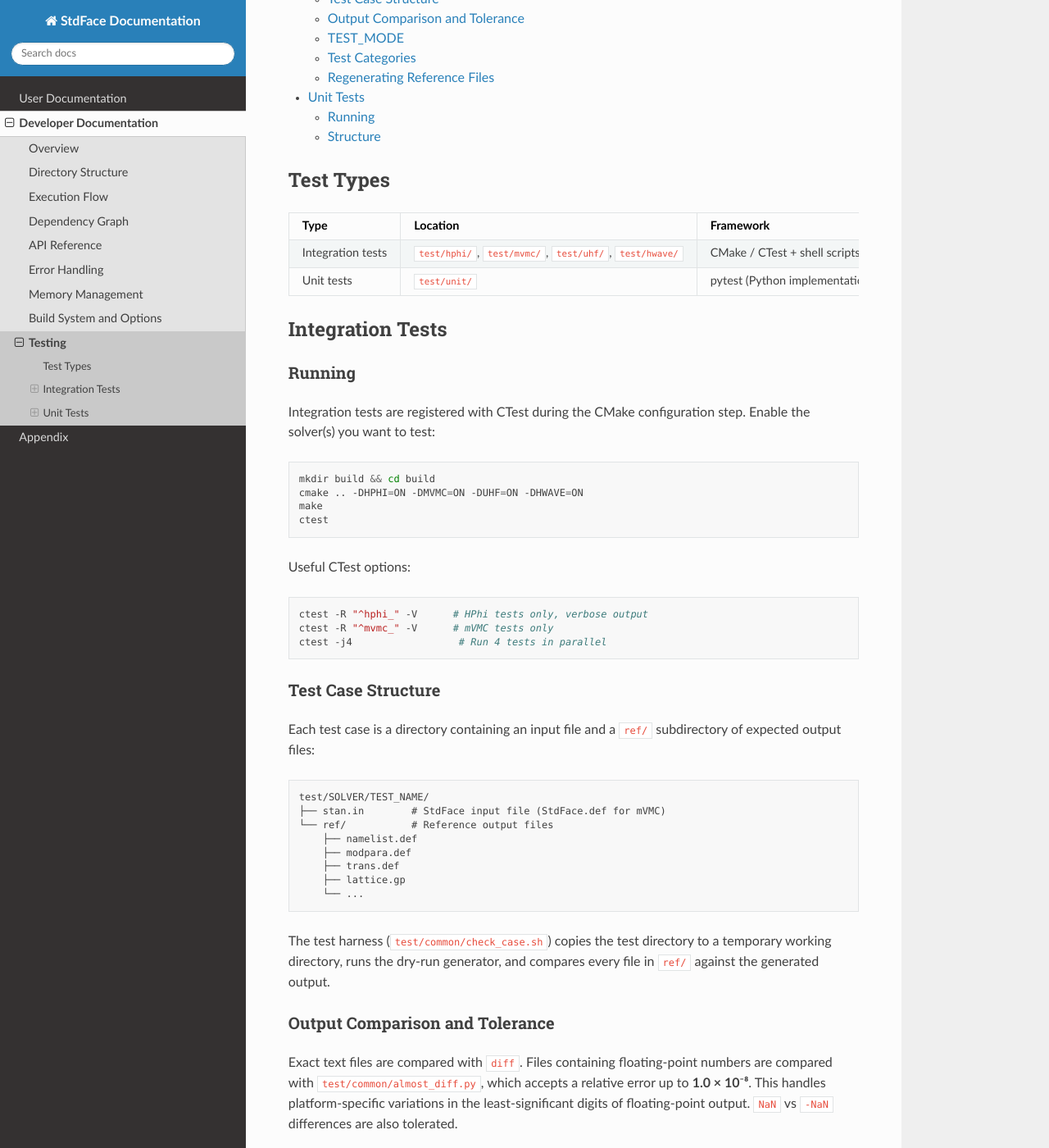
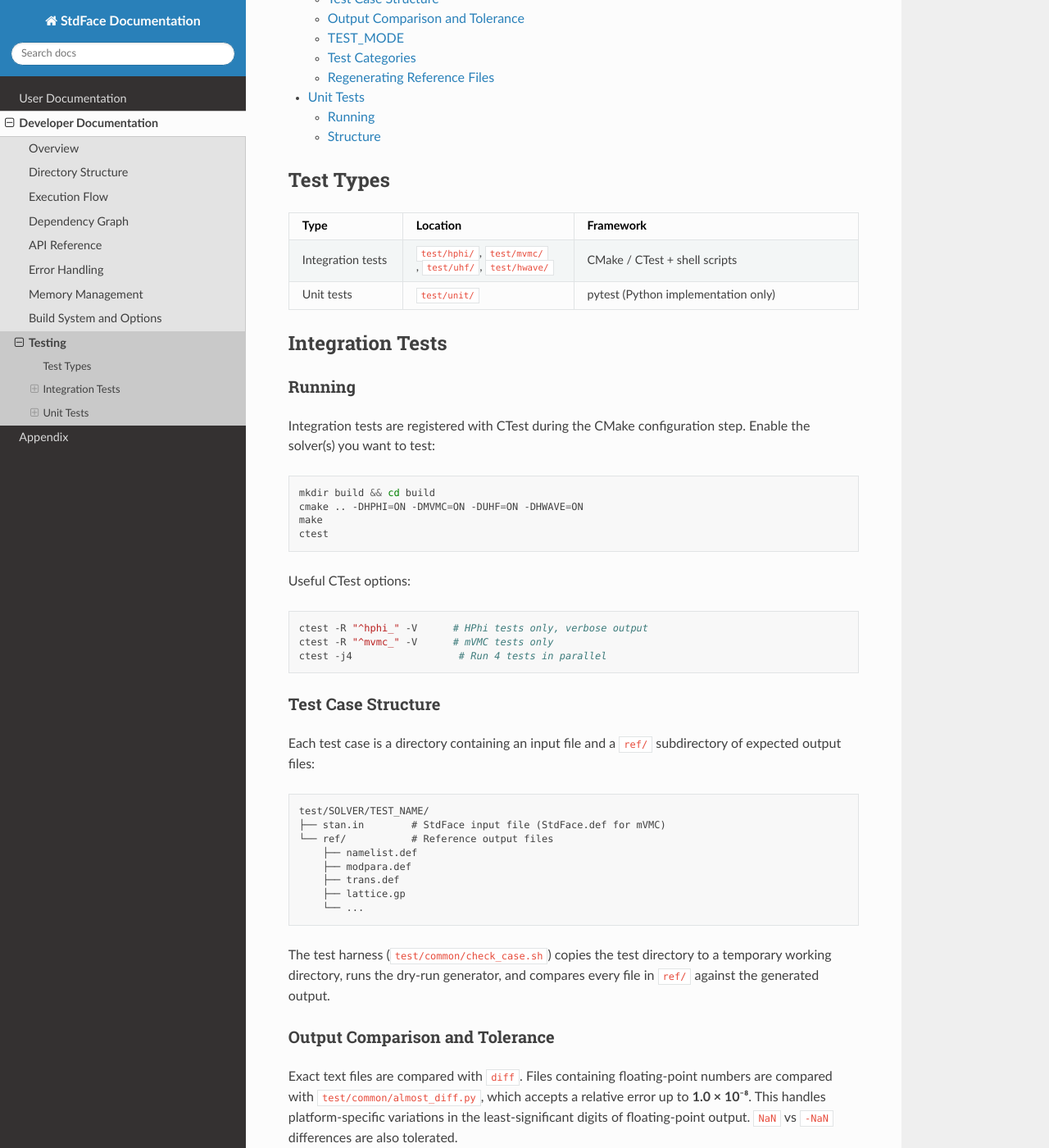
Before and after one commit to issp-center-dev/StdFace, a Sphinx documentation site: the page built from docs/dev/testing.rst, in a window 1280 px wide and 1400 px high, scrolled down 317 px. Shown: the whole window at 82% size. Built offline with Sphinx 7.4.7 and the Read the Docs theme 3.1.0, drawn with Linux system fonts in a browser that asks for light colours; some of the changed text lies outside the part shown.

Commit message:
docs: add custom CSS to wrap table cells instead of scrolling
Co-Authored-By: Claude Sonnet 4.6 <noreply@anthropic.com>

```diff
--- /dev/null
+++ b/docs/_static/custom.css
@@ -0,0 +1,10 @@
+/* Force all tables to wrap within the viewport */
+table {
+    table-layout: fixed;
+    width: 100%;
+}
+
+td, th {
+    word-wrap: break-word;
+    overflow-wrap: break-word;
+}
--- a/docs/conf.py
+++ b/docs/conf.py
@@ -6,5 +6,6 @@ extensions = []
 templates_path = ['_templates']
 exclude_patterns = ['_meta', '._*', '_build']
 html_theme = 'sphinx_rtd_theme'
-html_static_path = []
+html_static_path = ['_static']
+html_css_files = ['custom.css']
 master_doc = 'index'
```
